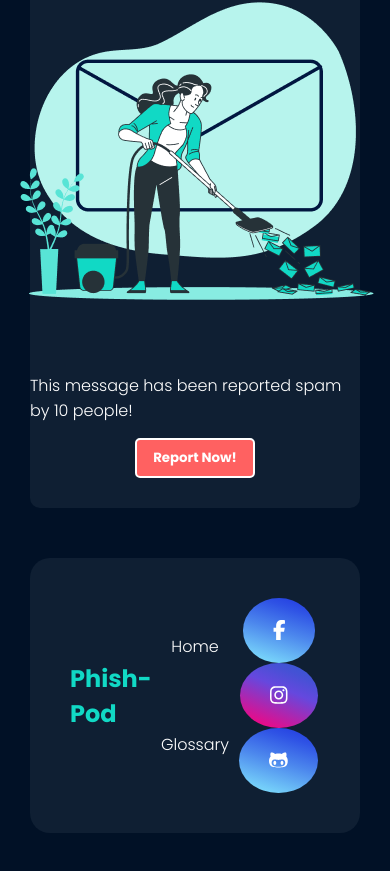
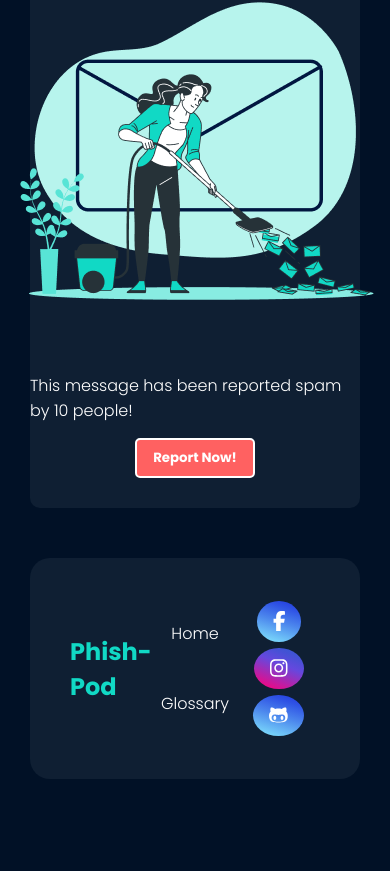
Before and after one commit to niyashiyas/Phish-Pod, a React (Create React App) app: page / in a window 390 px wide. Shown: the part 1830-2701 px from the top of the page. After the commit the page ends 2659 px from the top, so only its background shows below. Built offline with nearby package versions, Linux system fonts and the light colour scheme.

Commit message:
footer responsiveness improved

```diff
--- a/src/components/Footer/Footer.css
+++ b/src/components/Footer/Footer.css
@@ -88,6 +88,10 @@ a{
     flex-direction: column;
     justify-content: space-evenly;
   }
+  .footerSocials a{
+    padding: 8px 16px;
+    margin: 3px 0;
+  }
   .footerAbout div, .footerAbout button{
     display: none;
   }
```
